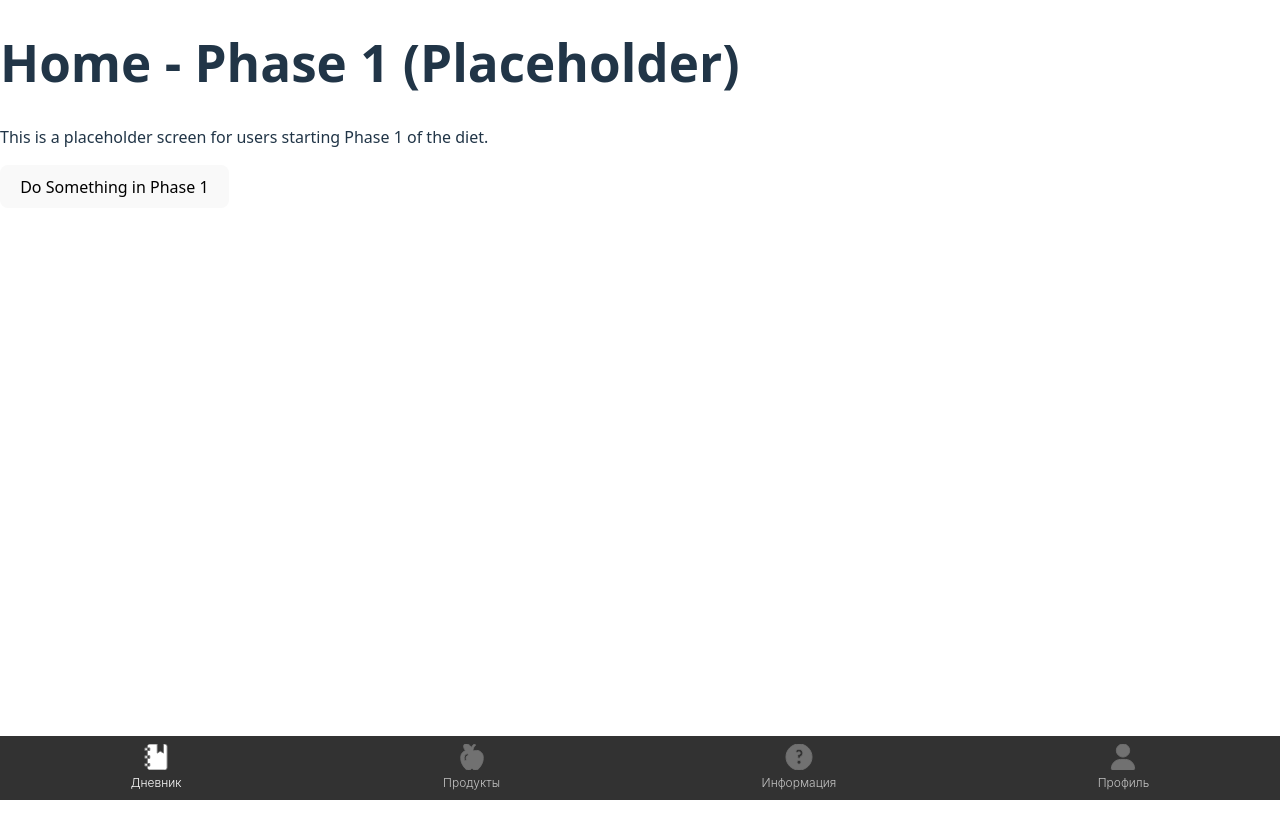
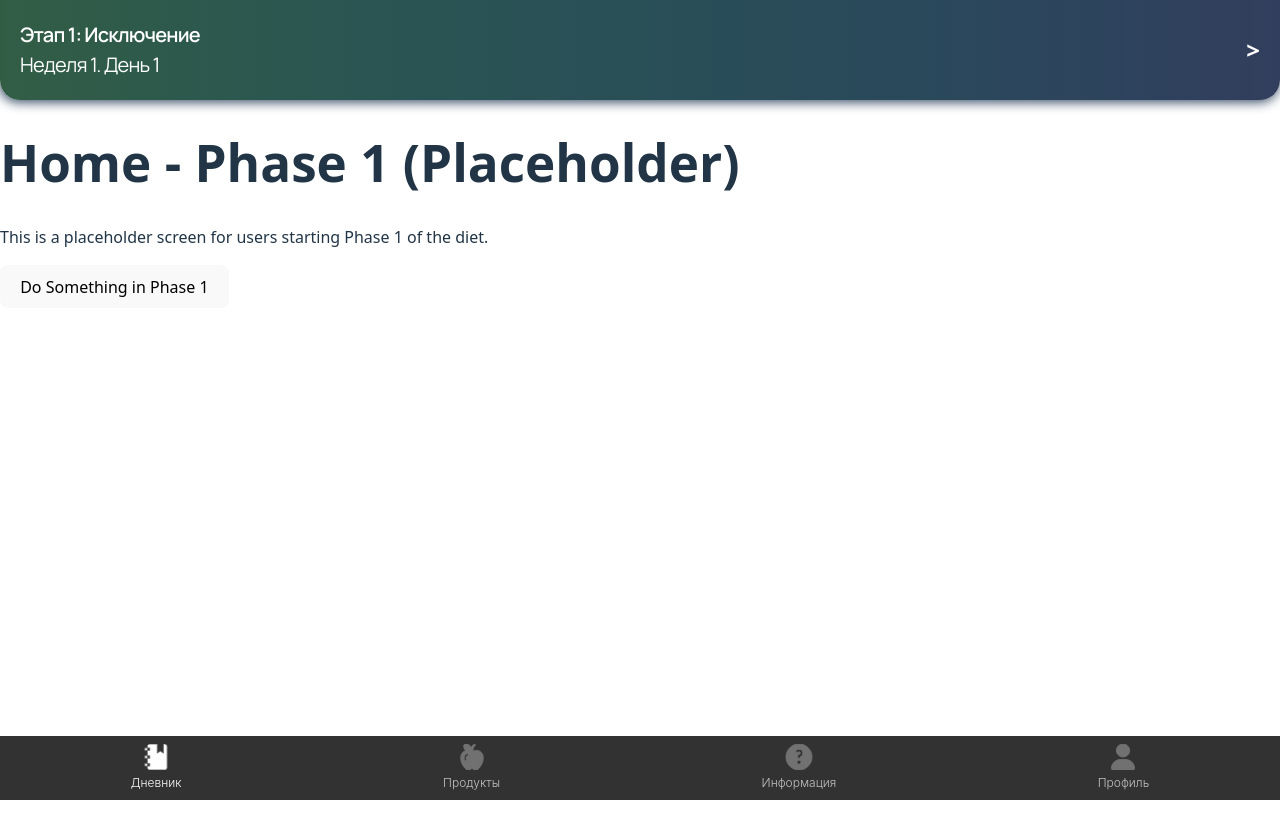
Before and after one commit to ahamkara-Nh/frontend, a React (Vite) app: page /diary in a window 1280 px wide. After the commit the page ends 800 px from the top, so only its background shows below. Built offline with nearby package versions, Linux system fonts and the light colour scheme.

Commit message:
top bar frontend ready

```diff
--- /dev/null
+++ b/src/components/CurrentPhaseBar/CurrentPhaseBar.css
@@ -0,0 +1,42 @@
+.current-phase-bar {
+    display: flex;
+    justify-content: space-between;
+    align-items: center;
+    padding: 20px;
+    background: linear-gradient(to right, #325D45, #2D594D, #2A5552, #295156, #294D58, #2A495B, #2D445D, #323E5D);
+    color: white;
+    box-shadow: -1px 2px 12px 0px rgba(45, 68, 93, 1);
+    border-radius: 0 0 20px 20px;
+    /* Optional: if you want rounded bottom corners */
+}
+
+.phase-info {
+    text-align: left;
+}
+
+.phase-name {
+    font-family: 'Manrope', sans-serif;
+    font-weight: 600;
+    font-size: 20px;
+    line-height: 1.5em;
+    letter-spacing: -0.04em;
+    margin: 0;
+}
+
+.phase-date {
+    font-family: 'Manrope', sans-serif;
+    font-weight: 300;
+    font-size: 20px;
+    line-height: 1.5em;
+    letter-spacing: -0.04em;
+    margin: 0;
+}
+
+.arrow-icon {
+    /* If using an img tag, you might need to adjust size */
+    /* width: 10px; */
+    /* height: 18px; */
+    font-size: 24px;
+    /* Placeholder style for text arrow */
+    font-weight: bold;
+}
--- /dev/null
+++ b/src/components/CurrentPhaseBar/CurrentPhaseBar.jsx
@@ -0,0 +1,19 @@
+import React from 'react';
+import './CurrentPhaseBar.css';
+// We'll need an arrow icon, let's import it if you have it or use a placeholder
+// import arrowIcon from '../../assets/icons/arrow.svg';
+
+const CurrentPhaseBar = ({ phaseName, week, day }) => {
+    return (
+        <div className="current-phase-bar">
+            <div className="phase-info">
+                <p className="phase-name">{phaseName}</p>
+                <p className="phase-date">{`Неделя ${week}. День ${day}`}</p>
+            </div>
+            {/* <img src={arrowIcon} alt="arrow icon" className="arrow-icon" /> */}
+            <span className="arrow-icon">{'>'}</span> {/* Placeholder for arrow icon */}
+        </div>
+    );
+};
+
+export default CurrentPhaseBar;
--- a/src/screens/Home/HomePhase1.jsx
+++ b/src/screens/Home/HomePhase1.jsx
@@ -1,6 +1,7 @@
 import React from 'react';
 import { useNavigate } from 'react-router-dom';
 import BottomNavBar from '../../components/BottomNavBar/BottomNavBar';
+import CurrentPhaseBar from '../../components/CurrentPhaseBar/CurrentPhaseBar';
 
 const HomePhase1 = () => {
     const navigate = useNavigate();
@@ -13,6 +14,7 @@ const HomePhase1 = () => {
 
     return (
         <div className="home-container">
+            <CurrentPhaseBar phaseName="Этап 1: Исключение" week={1} day={1} />
             <h1>Home - Phase 1 (Placeholder)</h1>
             <p>This is a placeholder screen for users starting Phase 1 of the diet.</p>
             <button onClick={handleRandomAction} className="home-button">
```
